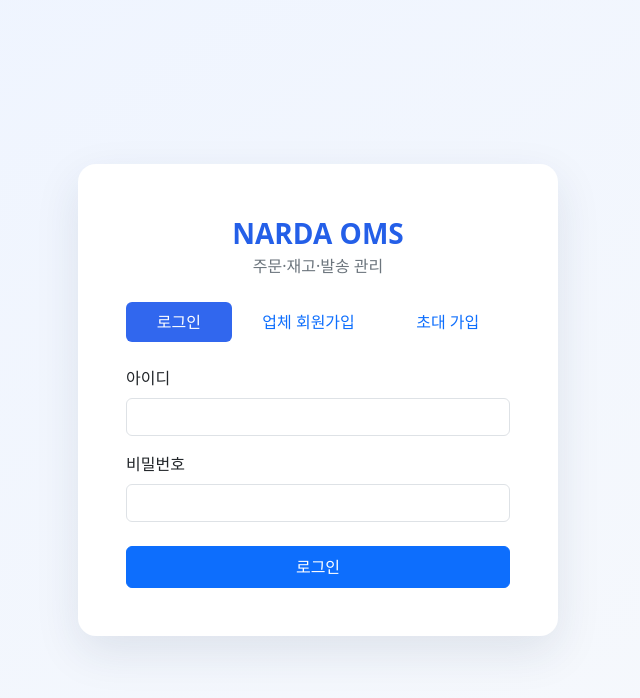
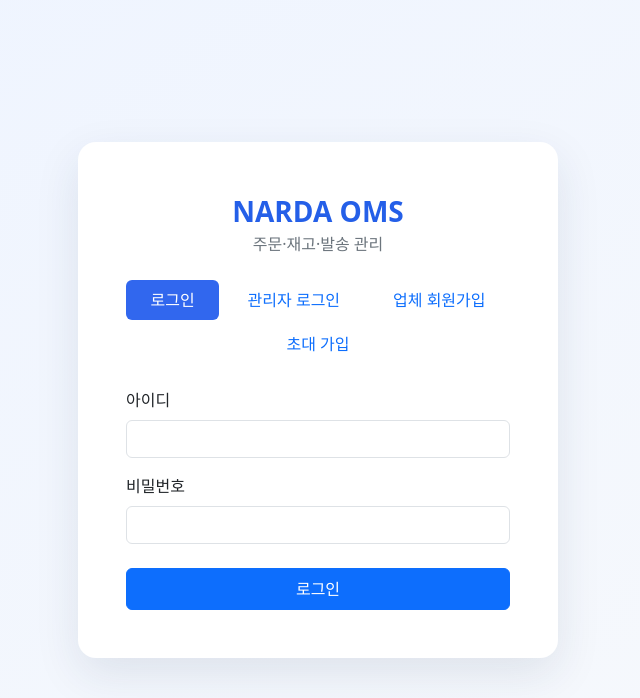
Before and after one commit to kimwoongjae/jemma, a Flask app: page /login in a window 1280 px wide. Shown: the top 698 px of the page, without its empty margins (322-962 px from the left). Run offline with Flask 3, Linux system fonts and the light colour scheme; some libraries are stand-ins or nearby versions.

Commit message:
update: 사이트 기능 업데이트 (2026-11-04 01:44:59)

```diff
--- a/app.py
+++ b/app.py
@@ -74,14 +74,19 @@ def auth_login():
     data = request.get_json() or {}
     username = str(data.get('username') or '').strip()
     password = str(data.get('password') or '')
+    login_type = str(data.get('login_type') or 'user').strip().lower()
     admin_username = os.environ.get('ADMIN_USERNAME', '').strip()
     admin_password = os.environ.get('ADMIN_PASSWORD', '')
+    if login_type == 'admin' and not (admin_username and admin_password):
+        return jsonify({'error': '관리자 계정이 설정되지 않았습니다. Render의 ADMIN_USERNAME과 ADMIN_PASSWORD를 먼저 설정해주세요.'}), 503
     if admin_username and username == admin_username and admin_password and secrets.compare_digest(password, admin_password):
         session.clear()
         session.permanent = True
         session['account_role'] = 'admin'
         session['username'] = username
         return jsonify({'status': 'success', 'role': 'admin', 'redirect': '/admin'})
+    if login_type == 'admin':
+        return jsonify({'error': '관리자 아이디 또는 비밀번호가 올바르지 않습니다.'}), 401
 
     conn = get_connection()
     cur = conn.cursor()
@@ -108,6 +113,9 @@ def _create_company_account(company_name, username, password, join_code=None):
     username = str(username or '').strip()
     if not re.fullmatch(r'[A-Za-z0-9_.-]{3,40}', username):
         return None, '아이디는 영문·숫자·밑줄·마침표·하이픈으로 3~40자 입력해주세요.'
+    reserved_admin = os.environ.get('ADMIN_USERNAME', '').strip()
+    if reserved_admin and username.casefold() == reserved_admin.casefold():
+        return None, '관리자 아이디는 업체 계정에서 사용할 수 없습니다.'
     if len(password) < 10:
         return None, '비밀번호는 10자 이상 입력해주세요.'
     conn = get_connection()
--- a/templates/auth.html
+++ b/templates/auth.html
@@ -13,8 +13,9 @@
 <body>
 <main class="card auth-card"><div class="card-body p-4 p-md-5">
     <div class="text-center mb-4"><div class="brand fs-3">NARDA OMS</div><div class="text-secondary">주문·재고·발송 관리</div></div>
-    <ul class="nav nav-pills nav-fill mb-4" role="tablist">
+    <ul class="nav nav-pills nav-fill flex-wrap gap-1 mb-4" role="tablist">
         <li class="nav-item"><button class="nav-link active" data-bs-toggle="pill" data-bs-target="#login" type="button">로그인</button></li>
+        <li class="nav-item"><button class="nav-link" data-bs-toggle="pill" data-bs-target="#adminLogin" type="button">관리자 로그인</button></li>
         <li class="nav-item"><button class="nav-link" data-bs-toggle="pill" data-bs-target="#register" type="button">업체 회원가입</button></li>
         <li class="nav-item"><button class="nav-link" data-bs-toggle="pill" data-bs-target="#join" type="button">초대 가입</button></li>
     </ul>
@@ -22,9 +23,19 @@
     <div class="tab-content">
         <section class="tab-pane fade show active" id="login">
             <form onsubmit="submitAuth(event, '/api/auth/login')">
+                <input type="hidden" name="login_type" value="user">
                 <label class="form-label">아이디</label><input class="form-control mb-3" name="username" required autocomplete="username">
                 <label class="form-label">비밀번호</label><input class="form-control mb-4" name="password" type="password" required autocomplete="current-password">
                 <button class="btn btn-primary w-100 py-2">로그인</button>
+            </form>
+        </section>
+        <section class="tab-pane fade" id="adminLogin">
+            <form onsubmit="submitAuth(event, '/api/auth/login')">
+                <input type="hidden" name="login_type" value="admin">
+                <div class="alert alert-light border small">관리자 아이디와 비밀번호는 Render 환경 변수 <code>ADMIN_USERNAME</code>, <code>ADMIN_PASSWORD</code>에 설정한 값입니다.</div>
+                <label class="form-label">관리자 아이디</label><input class="form-control mb-3" name="username" required autocomplete="username">
+                <label class="form-label">관리자 비밀번호</label><input class="form-control mb-4" name="password" type="password" required autocomplete="current-password">
+                <button class="btn btn-dark w-100 py-2">관리자 로그인</button>
             </form>
         </section>
         <section class="tab-pane fade" id="register">
```
Also changed, not shown: README.md.
